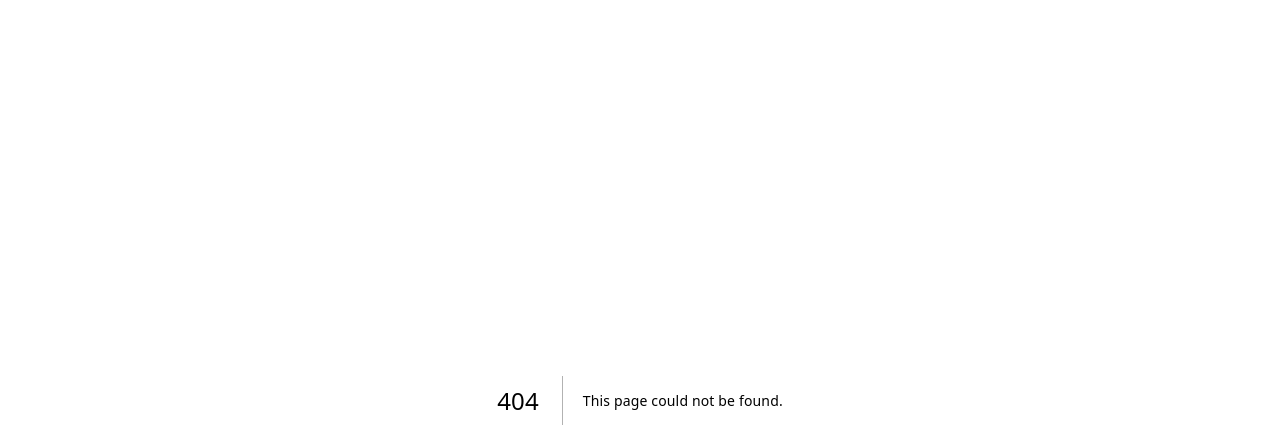
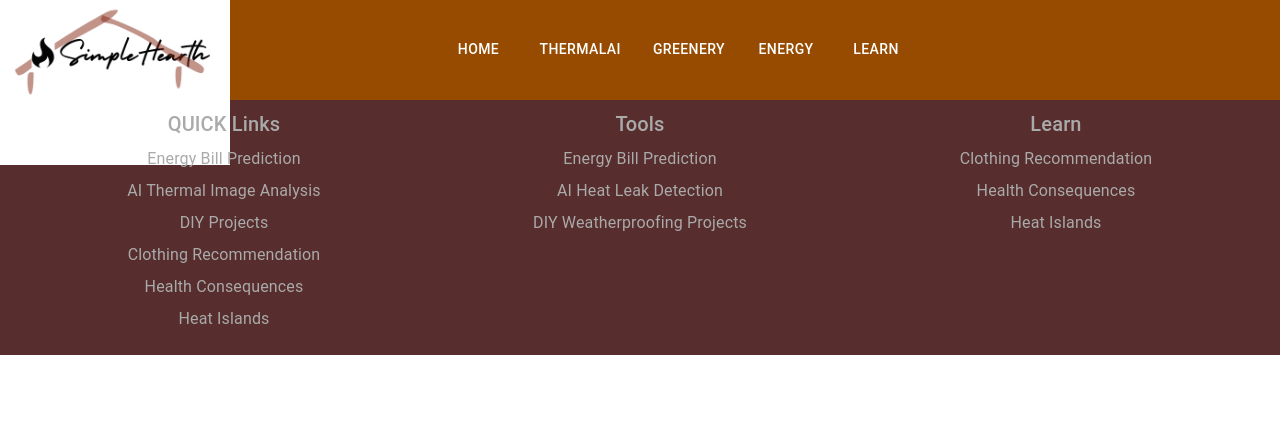
Before and after one commit to Eatgrilledfish/SimpleHearth, a Next.js app in the folder simply-health/: page /thermalai in a window 1280 px wide. Before the commit this address had no page. Shown: the top 448 px of the page. Built offline with nearby package versions, Linux system fonts and the light colour scheme.

Commit message:
thermalai

```diff
--- a/simply-health/package.json
+++ b/simply-health/package.json
@@ -10,9 +10,9 @@
   },
   "dependencies": {
     "@emotion/react": "^11.11.4",
-    "@emotion/styled": "^11.11.0",
+    "@emotion/styled": "^11.11.5",
     "@mui/icons-material": "^5.15.14",
-    "@mui/material": "^5.15.14",
+    "@mui/material": "^5.15.15",
     "next": "14.1.4",
     "react": "^18",
     "react-dom": "^18"
--- /dev/null
+++ b/simply-health/src/pages/thermalai.js
@@ -0,0 +1,11 @@
+import NavBar from '../components/NavBar';
+import Footer from '../components/Footer';
+
+export default function Index() {
+    return (
+        <div>
+            <NavBar />
+            <Footer />
+        </div>
+    );
+}
```
Also changed, not shown: 1 other file (tests, documents, lock files or other folders).
